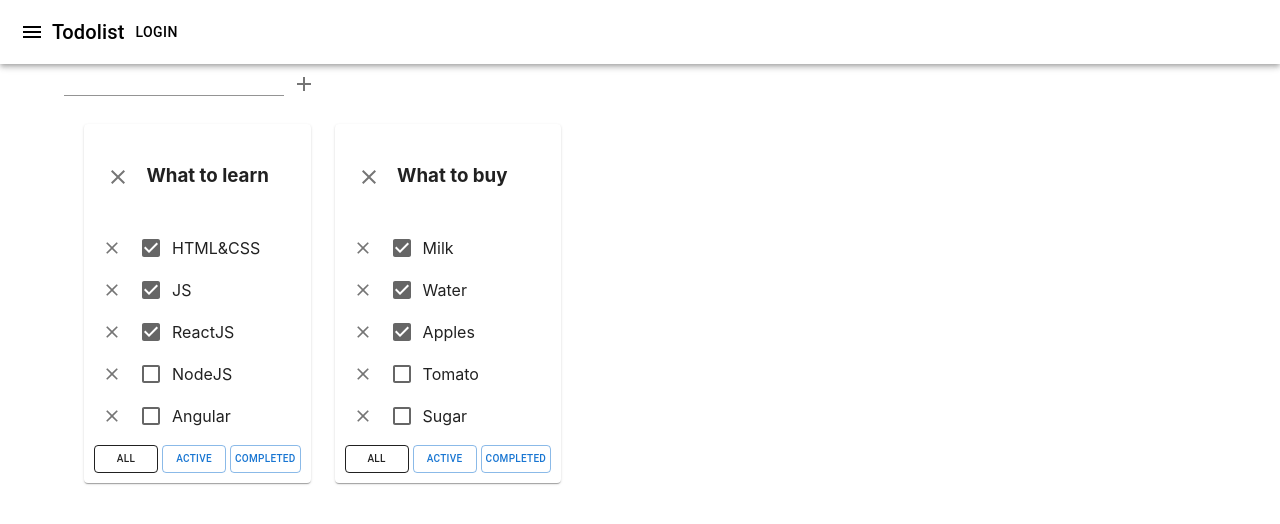
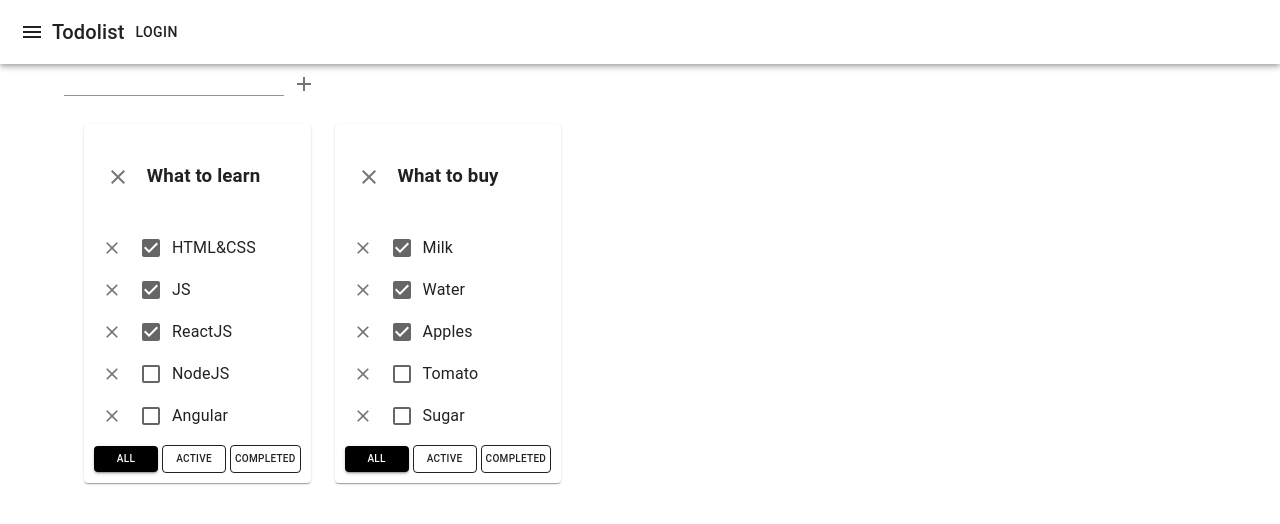
Before and after one commit to IvanShirykhalov/Todolist, a React (Create React App) app: page / in a window 1280 px wide. Shown: the top 524 px of the page. Built offline with nearby package versions, Linux system fonts and the light colour scheme.

Commit message:
muiTheme

```diff
--- a/src/App.css
+++ b/src/App.css
@@ -8,13 +8,7 @@
     margin-right: 50px;
 }
 
-    .error {
-        border: red 1px solid;
-    }
 
-    .error-message {
-        color: red;
-    }
 
 .active-filter {
     background-color: aquamarine;
@@ -23,3 +17,10 @@
 .is-done {
     opacity: 0.5;
 }*/
+.error {
+    border: red 1px solid;
+}
+
+.error-message {
+    color: red;
+}
--- a/src/Todolist.tsx
+++ b/src/Todolist.tsx
@@ -61,22 +61,25 @@ export const Todolist = (props: TodolistPropsType) => {
                     })}
                 </List>
                 <div>
-                    <Button variant={'outlined'} size={'small'} sx={{mr: '4px', fontSize: '10px', p: '4px 4px'}}
+                    <Button variant={props.filter === 'all' ? 'contained' : 'outlined'} size={'small'}
+                            sx={{mr: '4px', fontSize: '10px', p: '4px 4px'}}
                             onClick={() => {
                                 props.changeFilter("all", props.id)
                             }}
-                            color={props.filter === 'all' ? 'inherit' : 'primary'}>All
+                            color={props.filter === 'all' ? 'primary' : 'inherit'}>All
                     </Button>
-                    <Button variant={'outlined'} size={'small'} sx={{mr: '4px', fontSize: '10px', p: '4px 4px'}}
+                    <Button variant={props.filter === 'active' ? 'contained' : 'outlined'} size={'small'}
+                            sx={{mr: '4px', fontSize: '10px', p: '4px 4px'}}
                             onClick={() => {
                                 props.changeFilter("active", props.id)
                             }}
-                            color={props.filter === 'active' ? 'inherit' : 'primary'}>Active
+                            color={props.filter === 'active' ? 'primary' : 'inherit'}>Active
                     </Button>
-                    <Button variant={'outlined'} size={'small'} sx={{fontSize: '10px', p: '4px 4px'}} onClick={() => {
+                    <Button variant={props.filter === 'completed' ? 'contained' : 'outlined'} size={'small'}
+                            sx={{fontSize: '10px', p: '4px 4px'}} onClick={() => {
                         props.changeFilter("completed", props.id)
                     }}
-                            color={props.filter === 'completed' ? 'inherit' : 'primary'}>Completed
+                            color={props.filter === 'completed' ? 'primary' : 'inherit'}>Completed
                     </Button>
                 </div>
             </div>
--- a/src/index.tsx
+++ b/src/index.tsx
@@ -2,15 +2,30 @@ import React from 'react';
 import ReactDOM from 'react-dom/client';
 import './index.css';
 import App from './App';
+import {deepOrange, lightBlue, purple, red} from "@mui/material/colors";
+import {createTheme, ThemeProvider} from "@mui/material";
+import CssBaseline from '@mui/material/CssBaseline';
 
+const theme = createTheme({
+    palette: {
+        primary: {
+            main: '#000'
+        },
+        secondary: red,
+        //mode: "dark"
+    }
+})
 
 const root = ReactDOM.createRoot(
-  document.getElementById('root') as HTMLElement
+    document.getElementById('root') as HTMLElement
 );
 root.render(
-  <React.StrictMode>
-    <App />
-  </React.StrictMode>
+    <ThemeProvider theme={theme}>
+        <React.StrictMode>
+            <CssBaseline/>
+            <App/>
+        </React.StrictMode>
+    </ThemeProvider>
 );
 
 // If you want to start measuring performance in your app, pass a function
```
Lines whose indentation alone changed are shown as unchanged.
